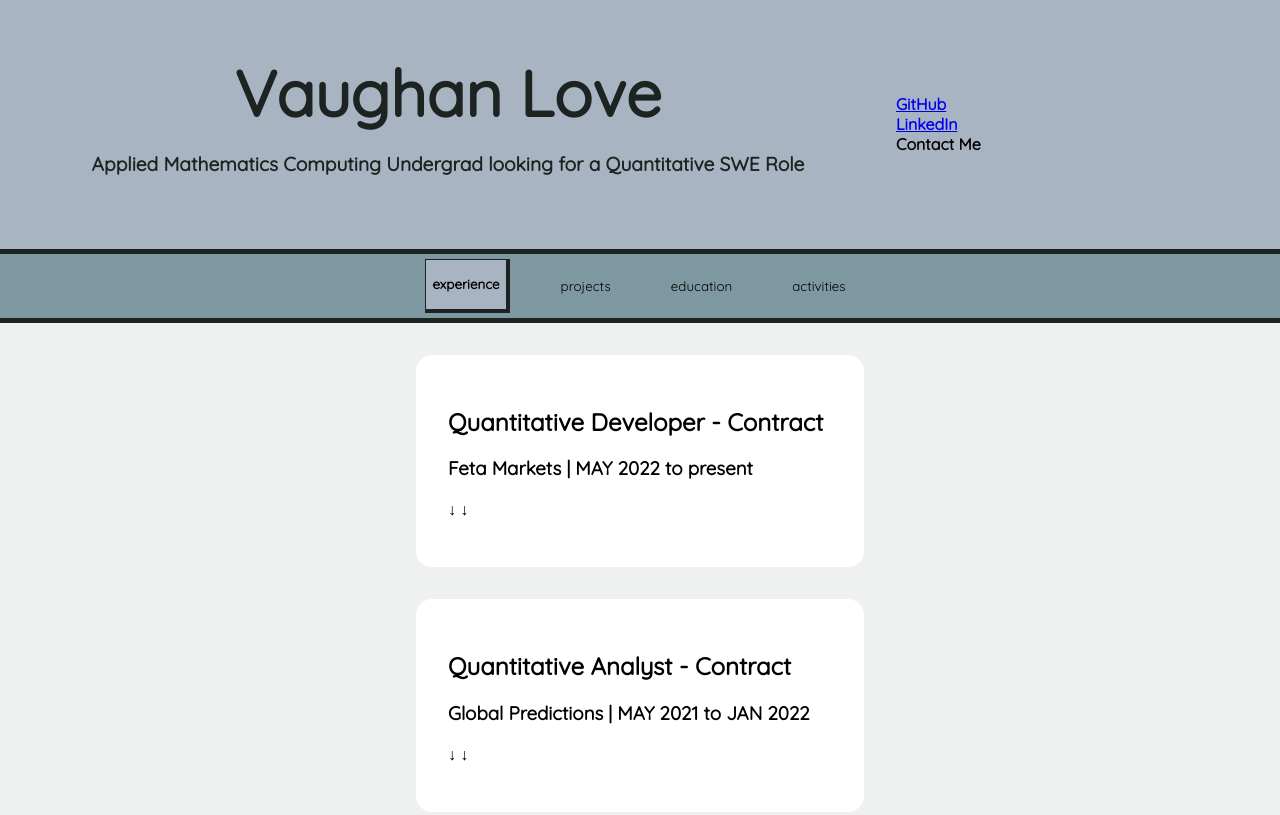
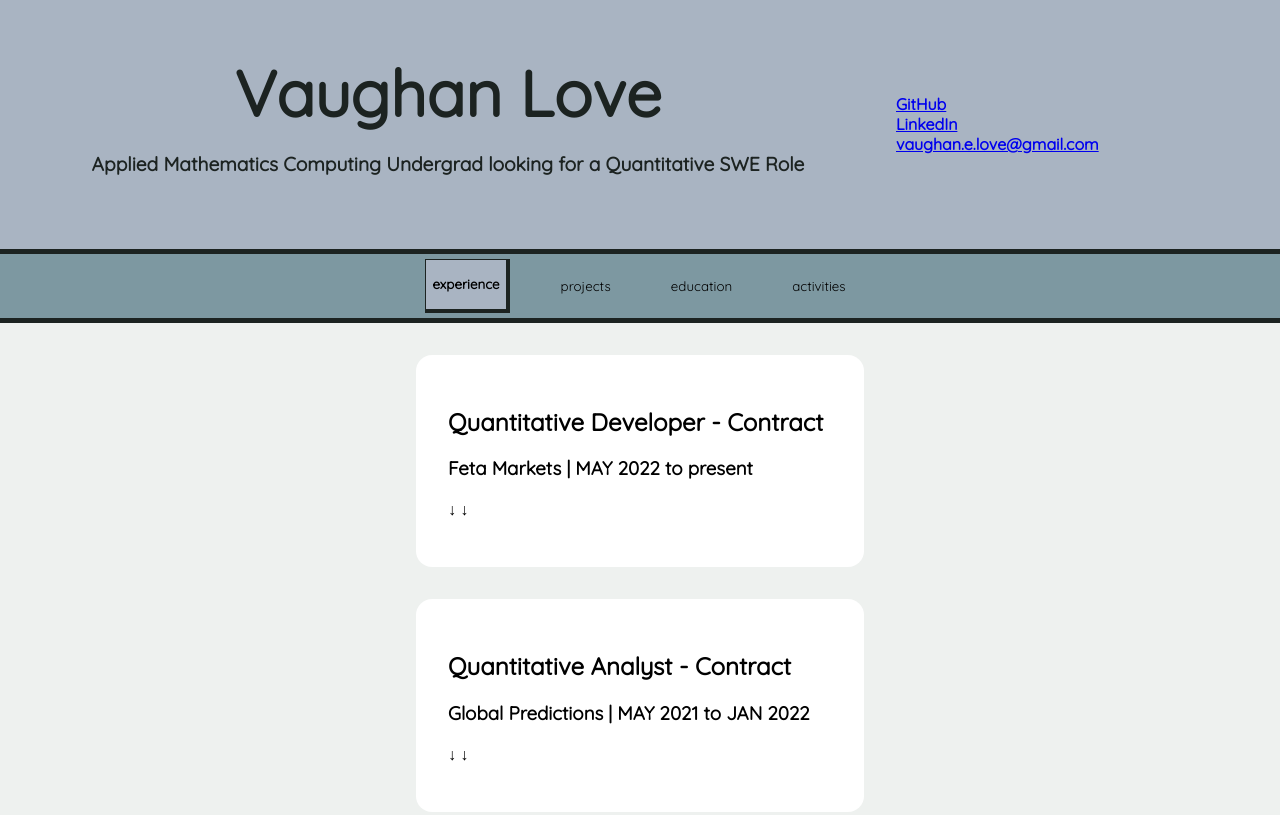
Before and after one commit to vaughanlove/portfolio-site, a Gatsby site: page / in a window 1280 px wide. Shown: the top 815 px of the page. Built offline with nearby package versions, Linux system fonts and the light colour scheme; Gatsby itself is replaced by a stand-in of ours.

Commit message:
added more data, fixed email

```diff
--- a/src/components/layout.tsx
+++ b/src/components/layout.tsx
@@ -35,10 +35,10 @@ const data = {
 ],
     projects: [
     {
-        title: "Rust P2P",
+        title: "Rust P2P Typeracer",
         for_i: "",
-        info: "",
-        skills: [],
+        info: "A Rust Typeracer CLI program. Utilizes libp2p for communication. User can initiate a peer, connect peers locally, and begin a race. On completion of provided sentence, winner is broadcast to all participating nodes.",
+        skills: ["Rust", "libp2p"],
         start: "",
         end: "",
         link: "https://github.com/vaughanlove/rust-p2p",
@@ -46,8 +46,8 @@ const data = {
     {
         title: "Altcoin Screener - WIP",
         for_i: "",
-        info: "",
-        skills: [],
+        info: "A screener made for dex-based coins on sushiswap/uniswap currently. Pulled hourly historical data such as transactions, volume, unique addresses, etc, and trained a RL model to predict 24/48 hour price action. Currently a basic visualizer deployed.",
+        skills: ["Node.js", "Pytorch", "Vue", "express.js"],
         start: "",
         end: "",
         link: "https://github.com/vaughanlove/eb_screener_ui",
@@ -55,8 +55,8 @@ const data = {
     {
         title: "Autonomous Navigation",
         for_i: "",
-        info: "",
-        skills: [],
+        info: "School project where goal was to design a algorithm to enable a rover model to traverse a environment covered in obstacles. Rover was equipped with a LIDAR sensor and the 2D grid environment was modelled using it as the rover moved throughout the terrain.",
+        skills: ["Python", "Grid traversal algorithms", "Machine Vision"],
         start: "",
         end: "",
         link: "https://github.com/vaughanlove/autonomous-navigation",
@@ -64,8 +64,8 @@ const data = {
     {
         title: "Cyber Fridge",
         for_i: "",
-        info: "",
-        skills: [],
+        info: "Web Application that allows a user to input ingredients on hand, and recieve an eligible recipe containing those ingredients as a result. Scraped 60k recipes and created a Neo4j db with the ingredients, recipes as nodes, and a INGREDIENT_IN relation to all the recipe nodes they're present in. Flask API for querying the db.",
+        skills: ["Neo4j db", "Python web scraping", "python flask api", "Vue"],
         start: "",
         end: "",
         link: "https://github.com/vaughanlove/cyber-fridge",
@@ -98,7 +98,26 @@ const data = {
         start: "",
         end: "",
         link: "",
-    }],
+    },
+    {
+        title: "ML Dev",
+        for_i: "InQubate",
+        info: "Developed a notification manager for market. Presented at the Canadian Undergraduate Conference on Artificial Intelligence.",
+        skills: [],
+        start: "",
+        end: "",
+        link: "",
+    },
+    {
+        title: "Delegate",
+        for_i: "CIRQUE",
+        info: "Conference on Industry and Resources Queen’s University Engineering.",
+        skills: [],
+        start: "",
+        end: "",
+        link: "",
+    },
+],
 }
 
 // name and description + contact info
@@ -176,7 +195,8 @@ const Layout = ({pageTitle, children}) => {
                     <ContactHeader>
                         <a href="https://github.com/vaughanlove" target="_blank">GitHub</a><br></br>
                         <a href="https://www.linkedin.com/in/vaughan-love/" target="_blank">LinkedIn</a><br></br>
-                        Contact Me
+                        <a href="mailto:vaughan.e.love@gmail.com" target="_blank">vaughan.e.love@gmail.com</a><br></br>
+
                     </ContactHeader>
                 </TopHeader>
             </TitleBar>
```
